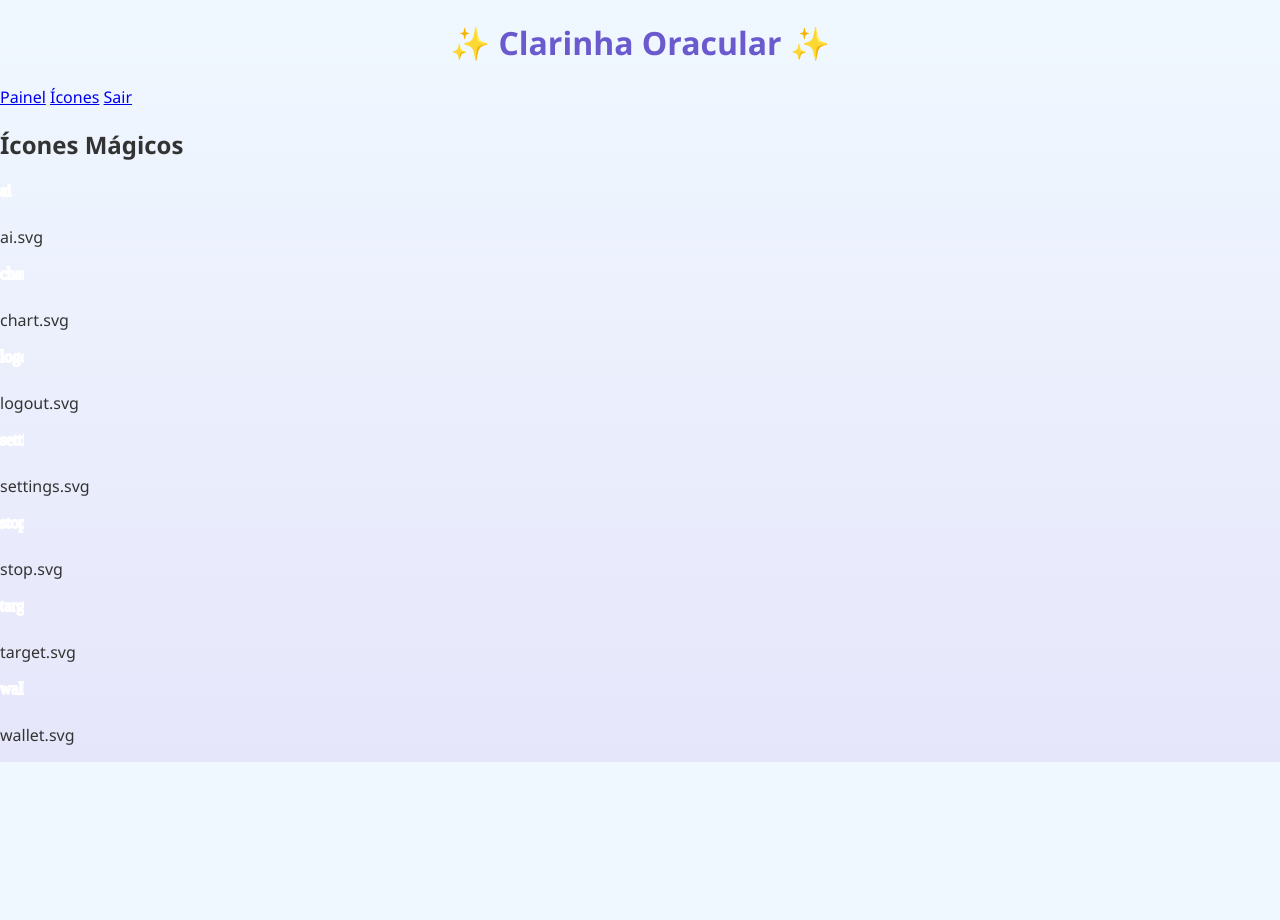
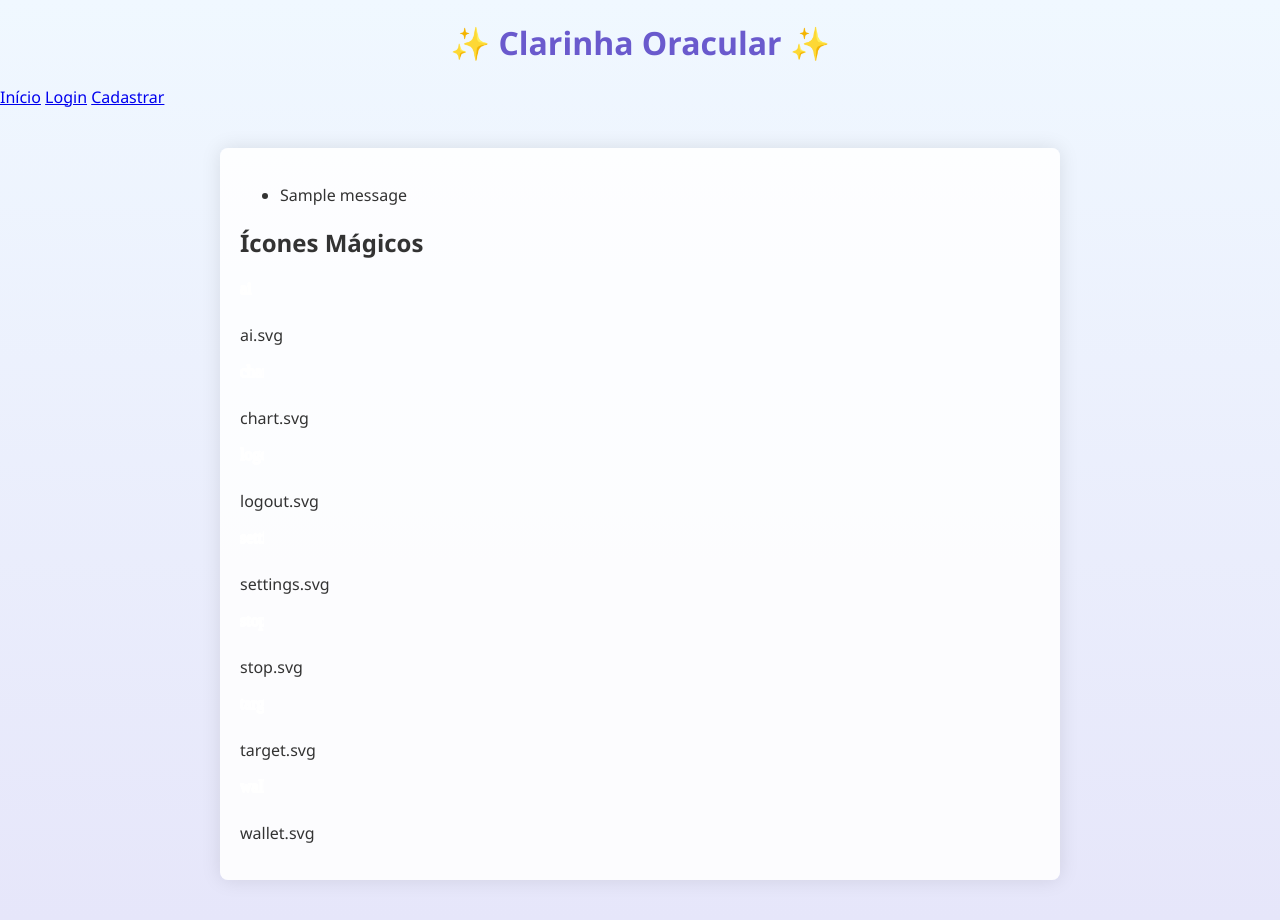
Before and after one commit to Claratrade33/Soma, a Flask app: template templates/icons.html in a window 1280 px wide. Before the commit the page ends 762 px from the top, so only its background shows below. Run offline with Flask 3, Linux system fonts and the light colour scheme; the template is opened without the code that fills it, so the values that code supplies are empty; one stand-in notice (Sample message) is shown; parts of the project's set-up code (start-up, migrations or seed data) failed here and were passed over.

Commit message:
Update base.html

```diff
--- a/templates/base.html
+++ b/templates/base.html
@@ -3,23 +3,39 @@
 <head>
   <meta charset="UTF-8">
   <title>{% block title %}Clarinha Oracular{% endblock %}</title>
-  <link rel="stylesheet" href="{{ url_for('static', filename='js/style.css') }}">
+  <link rel="stylesheet" href="{{ url_for('static', filename='style.css') }}">
 </head>
 <body>
-  <header>
+  <header class="header">
     <h1>✨ Clarinha Oracular ✨</h1>
-    <nav>
-      <a href="{{ url_for('painel') }}">Painel</a>
-      <a href="{{ url_for('icons') }}">Ícones</a>
-      <a href="{{ url_for('logout') }}">Sair</a>
+    <nav class="nav">
+      <a href="{{ url_for('index') }}">Início</a>
+      {% if session.get('usuario') %}
+        <a href="{{ url_for('painel_operacao') }}">Painel</a>
+        <a href="{{ url_for('configurar') }}">Configurar</a>
+        <a href="{{ url_for('logout') }}">Sair</a>
+      {% else %}
+        <a href="{{ url_for('login') }}">Login</a>
+        <a href="{{ url_for('register') }}">Cadastrar</a>
+      {% endif %}
     </nav>
   </header>
 
-  {% block content %}
-  {% endblock %}
+  <main class="container">
+    {% with messages = get_flashed_messages(with_categories=true) %}
+      {% if messages %}
+        <ul class="flashes">
+          {% for category, msg in messages %}
+            <li class="flash {{ category }}">{{ msg }}</li>
+          {% endfor %}
+        </ul>
+      {% endif %}
+    {% endwith %}
+    {% block content %}{% endblock %}
+  </main>
 
   {% block scripts %}
-  <script src="{{ url_for('static', filename='js/dashboard.js') }}"></script>
+    <script src="{{ url_for('static', filename='js/dashboard.js') }}"></script>
   {% endblock %}
 </body>
 </html>
```
